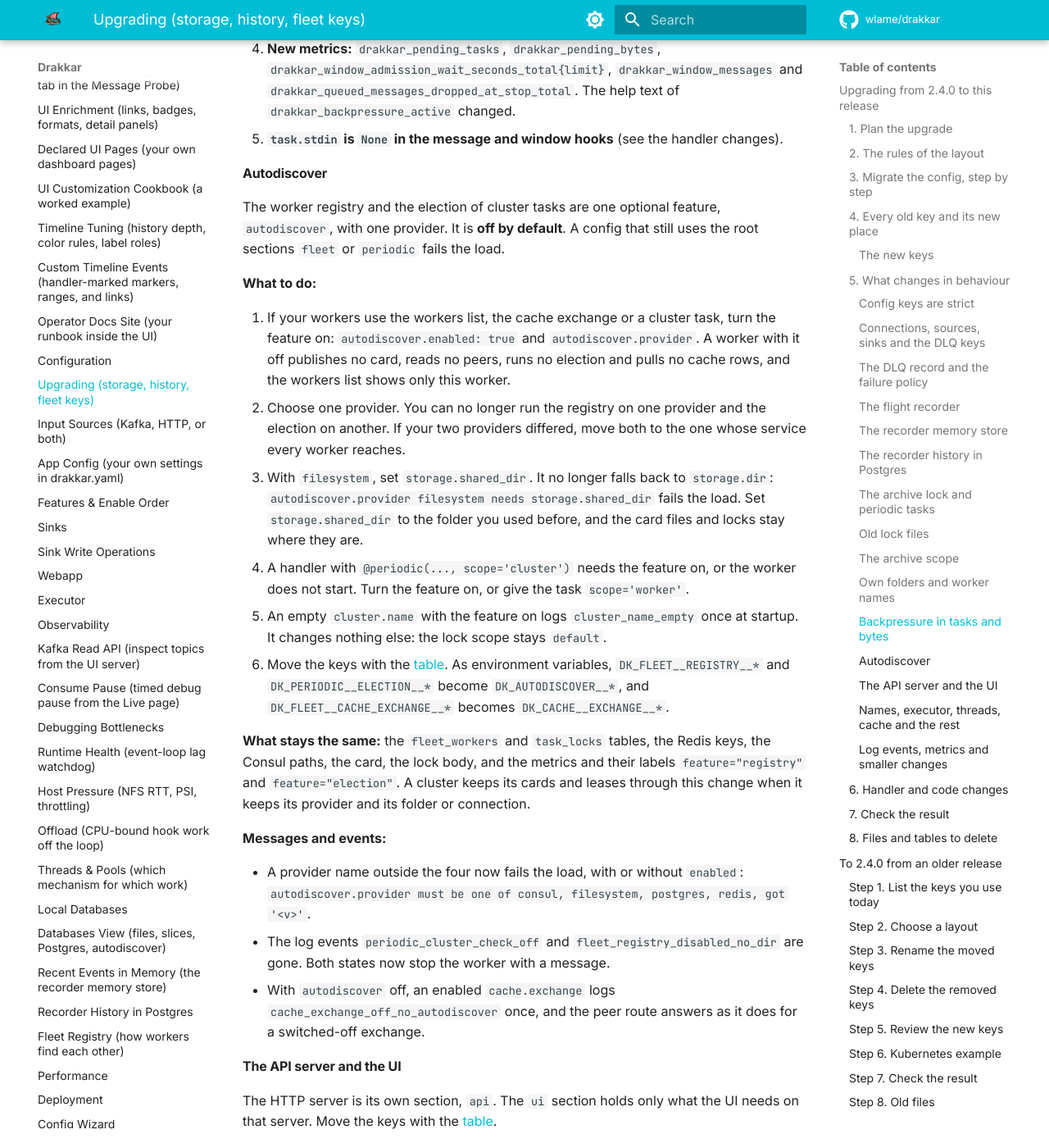
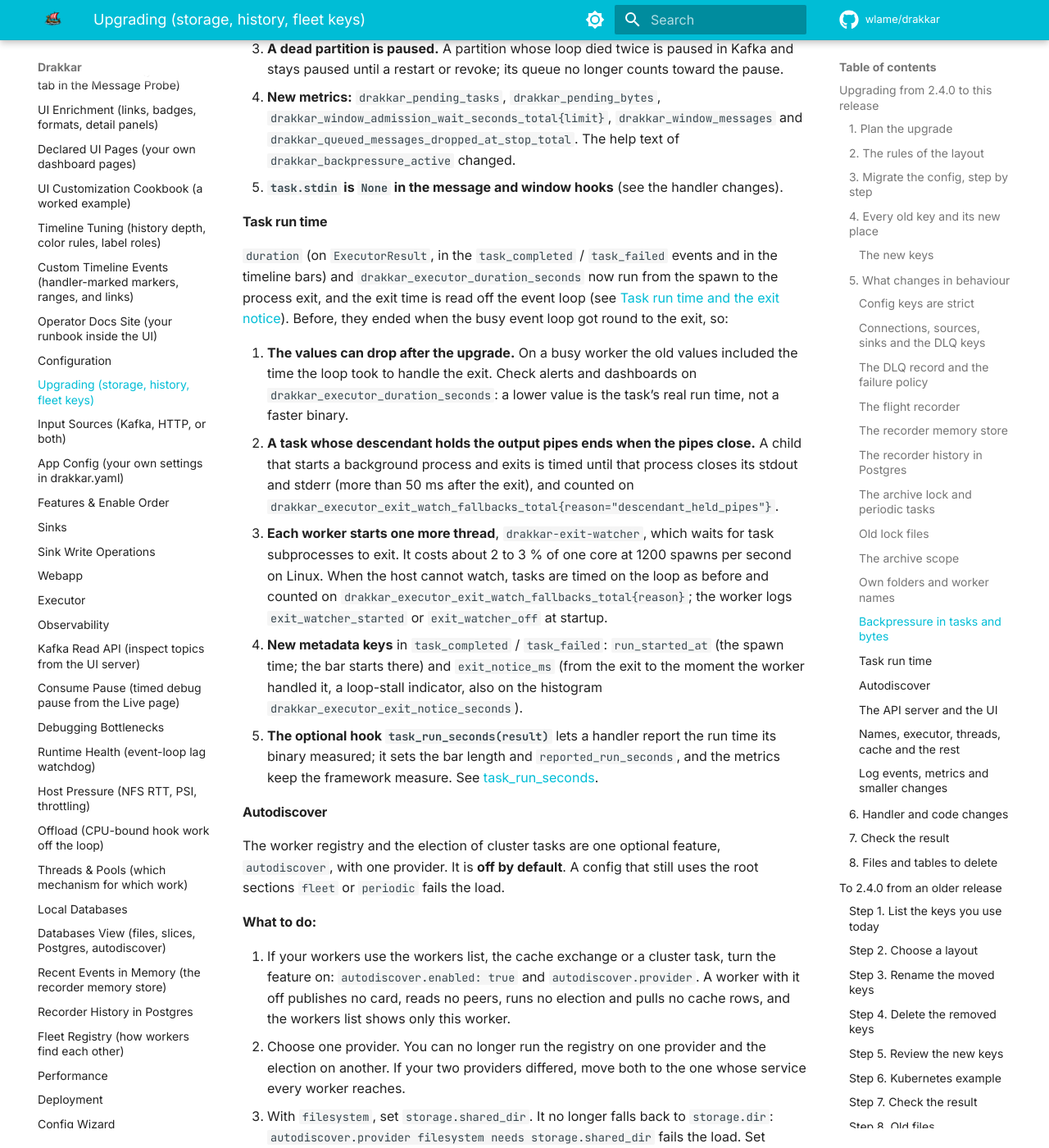
Before and after one commit to wlame/drakkar, an MkDocs documentation site: the page built from docs/upgrading.md, in a window 1280 px wide and 1400 px high, scrolled down 40969 px. Shown: the whole window at 82% size. Built offline with MkDocs 1.6.1 and Material for MkDocs 9.7.7, drawn with Linux system fonts in a browser that asks for light colours; comment, search, counter and statistics services are not loaded; some of the changed text lies outside the part shown.

Commit message:
Add the task run time to the upgrade guide, fold three changelog refinements into their entries, and correct the orphan note, the cross-origin reads and the holder operation in the docs.

```diff
--- a/docs/upgrading.md
+++ b/docs/upgrading.md
@@ -39,6 +39,8 @@
   `executor.max_pending_tasks` and `executor.max_pending_bytes`, and the Kafka
   fetch pauses at `sources.kafka.max_queued_messages`. The two
   `executor.backpressure_*_multiplier` keys are removed.
+- A task's `duration` ends at the process exit, read off the event loop, so
+  it can be shorter on a busy worker (see [Task run time](#task-run-time)).
 
 ### 1. Plan the upgrade {#plan}
 
@@ -1080,6 +1082,39 @@
 5. **`task.stdin` is `None` in the message and window hooks** (see the
    handler changes).
 
+#### Task run time {#task-run-time}
+
+`duration` (on `ExecutorResult`, in the `task_completed` / `task_failed`
+events and in the timeline bars) and `drakkar_executor_duration_seconds` now
+run from the spawn to the process exit, and the exit time is read off the
+event loop (see
+[Task run time and the exit notice](observability.md#task-run-time-and-the-exit-notice)).
+Before, they ended when the busy event loop got round to the exit, so:
+
+1. **The values can drop after the upgrade.** On a busy worker the old values
+   included the time the loop took to handle the exit. Check alerts and
+   dashboards on `drakkar_executor_duration_seconds`: a lower value is the
+   task's real run time, not a faster binary.
+2. **A task whose descendant holds the output pipes ends when the pipes
+   close.** A child that starts a background process and exits is timed until
+   that process closes its stdout and stderr (more than 50 ms after the exit),
+   and counted on `drakkar_executor_exit_watch_fallbacks_total{reason="descendant_held_pipes"}`.
+3. **Each worker starts one more thread**, `drakkar-exit-watcher`, which waits
+   for task subprocesses to exit. It costs about 2 to 3 % of one core at
+   1200 spawns per second on Linux. When the host cannot watch, tasks are
+   timed on the loop as before and counted on
+   `drakkar_executor_exit_watch_fallbacks_total{reason}`; the worker logs
+   `exit_watcher_started` or `exit_watcher_off` at startup.
+4. **New metadata keys** in `task_completed` / `task_failed`:
+   `run_started_at` (the spawn time; the bar starts there) and
+   `exit_notice_ms` (from the exit to the moment the worker handled it, a
+   loop-stall indicator, also on the histogram
+   `drakkar_executor_exit_notice_seconds`).
+5. **The optional hook `task_run_seconds(result)`** lets a handler report the
+   run time its binary measured; it sets the bar length and
+   `reported_run_seconds`, and the metrics keep the framework measure. See
+   [task_run_seconds](handler.md#task_run_seconds).
+
 #### Autodiscover {#autodiscover}
 
 The worker registry and the election of cluster tasks are one optional
```
Also changed, not shown: CHANGELOG.md (+11 -14 lines), docs/databases-view.md (+3 -1 lines), docs/observability.md (+1 -1 lines), docs/security.md (+3 -2 lines).
